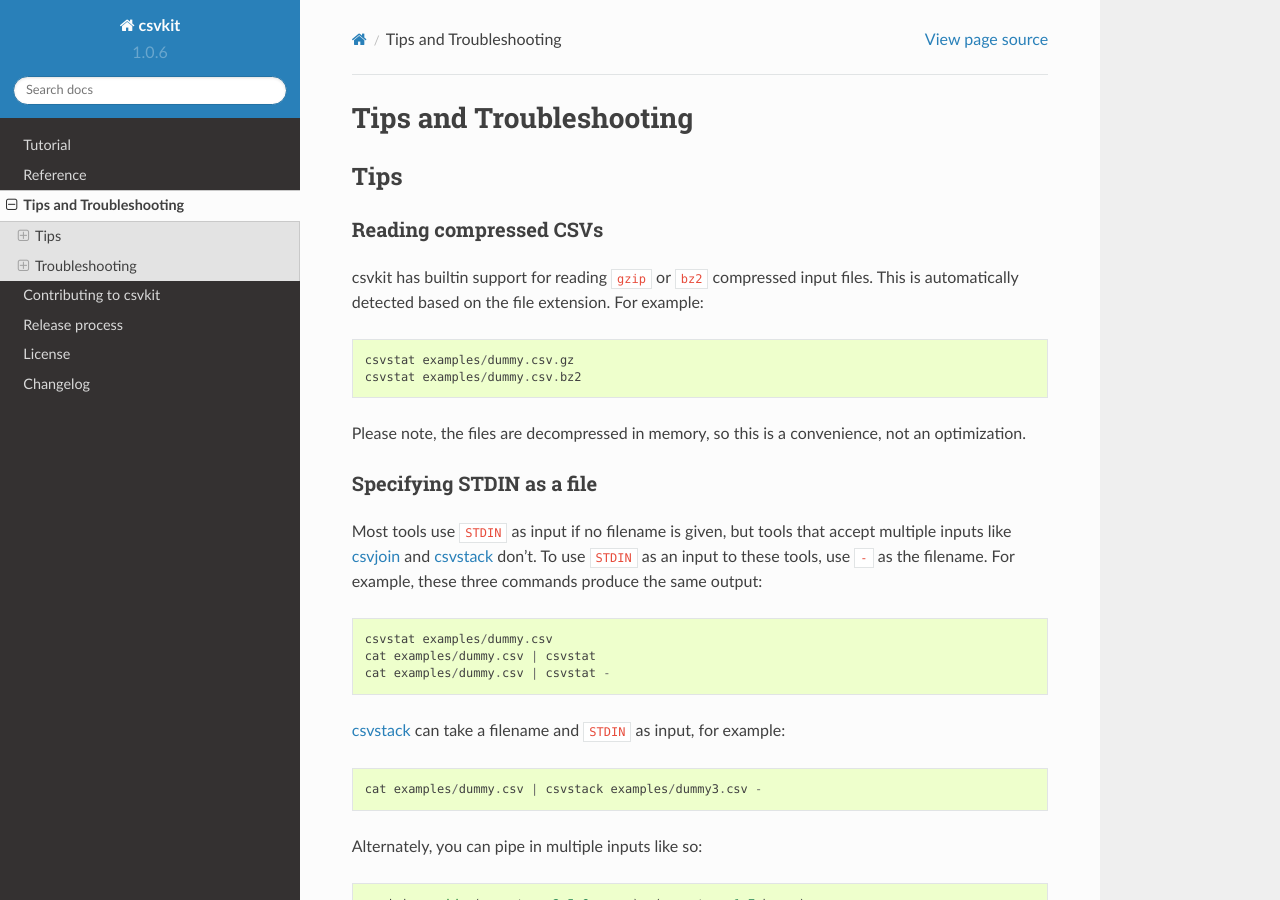
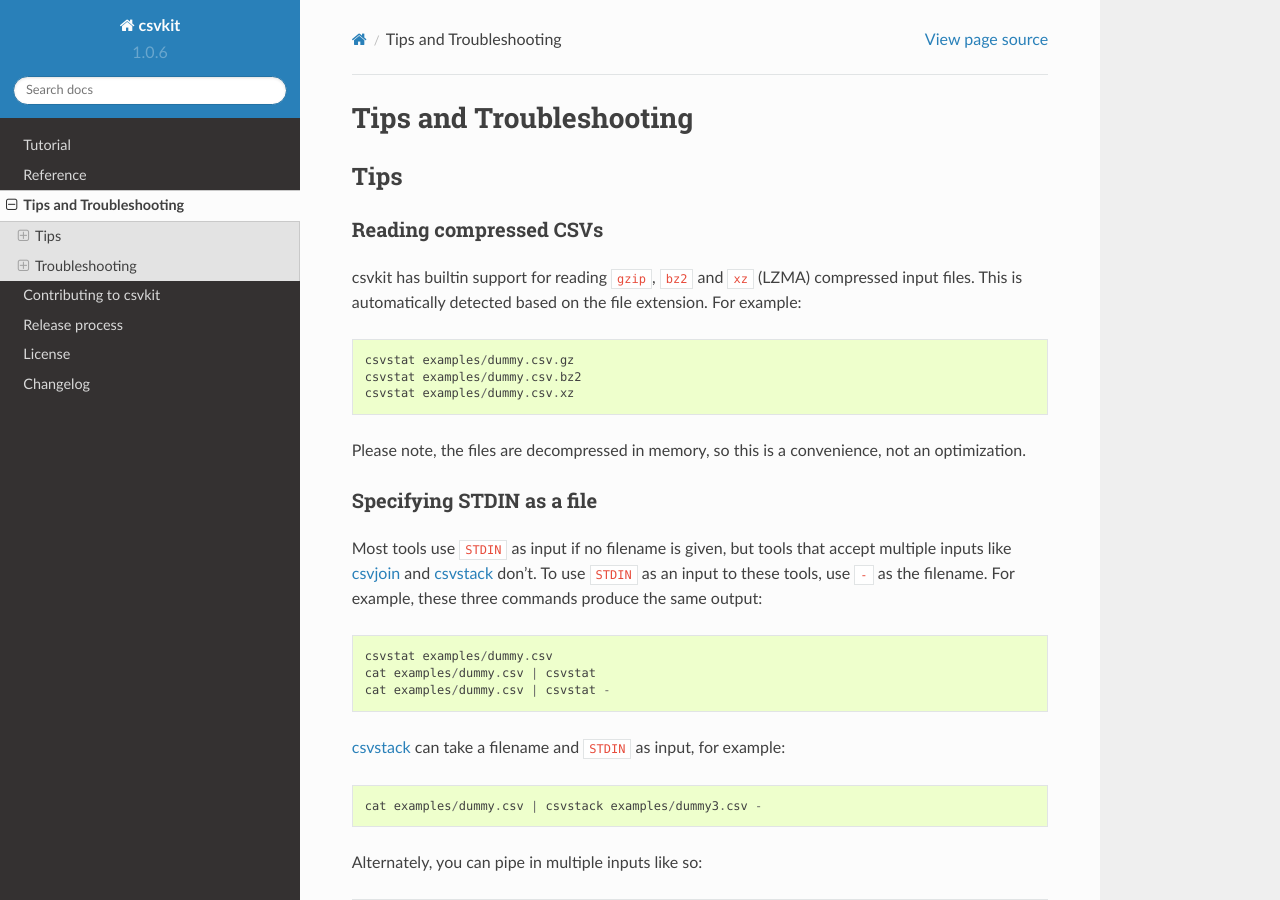
Before and after one commit to wireservice/csvkit, a Sphinx documentation site: the page built from docs/tricks.rst, in a window 1280 px wide and 900 px high. Built offline with Sphinx 7.4.7 and the Read the Docs theme 2.0.0, drawn with Linux system fonts in a browser that asks for light colours.

```diff
--- a/AUTHORS.rst
+++ b/AUTHORS.rst
@@ -103,3 +103,4 @@ The following individuals have contributed code to csvkit:
 * Danny Sepler
 * Christian Clauss
 * Bonifacio de Oliveira
+* Ryan Grout
--- a/CHANGELOG.rst
+++ b/CHANGELOG.rst
@@ -3,7 +3,8 @@
 
 * fix: :doc:`/scripts/csvcut` extracts the correct columns when :code:`--line-numbers` is set.
 * fix: Restore Python 2.7 support in edge cases.
-* improvement: use 1024 byte sniff-limit by default across csvkit. Improve csvstat performance up to 10x.
+* improvement: Use 1024 byte sniff-limit by default across csvkit. Improve csvstat performance up to 10x.
+* improvement: Add support for ``.xz`` (LZMA) compressed input files.
 * Add Python 3.10 support.
 * Drop Python 3.5 support (end-of-life was September 30, 2020).
 
--- a/docs/tricks.rst
+++ b/docs/tricks.rst
@@ -8,10 +8,11 @@ Tips
 Reading compressed CSVs
 -----------------------
 
-csvkit has builtin support for reading ``gzip`` or ``bz2`` compressed input files. This is automatically detected based on the file extension. For example::
+csvkit has builtin support for reading ``gzip``, ``bz2`` and ``xz`` (LZMA) compressed input files. This is automatically detected based on the file extension. For example::
 
     csvstat examples/dummy.csv.gz
     csvstat examples/dummy.csv.bz2
+    csvstat examples/dummy.csv.xz
 
 Please note, the files are decompressed in memory, so this is a convenience, not an optimization.
 
```
